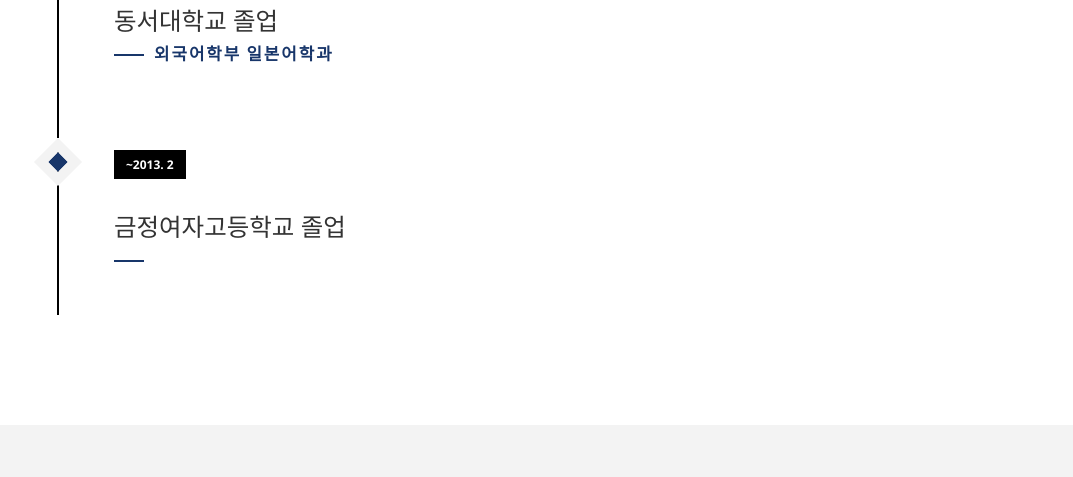
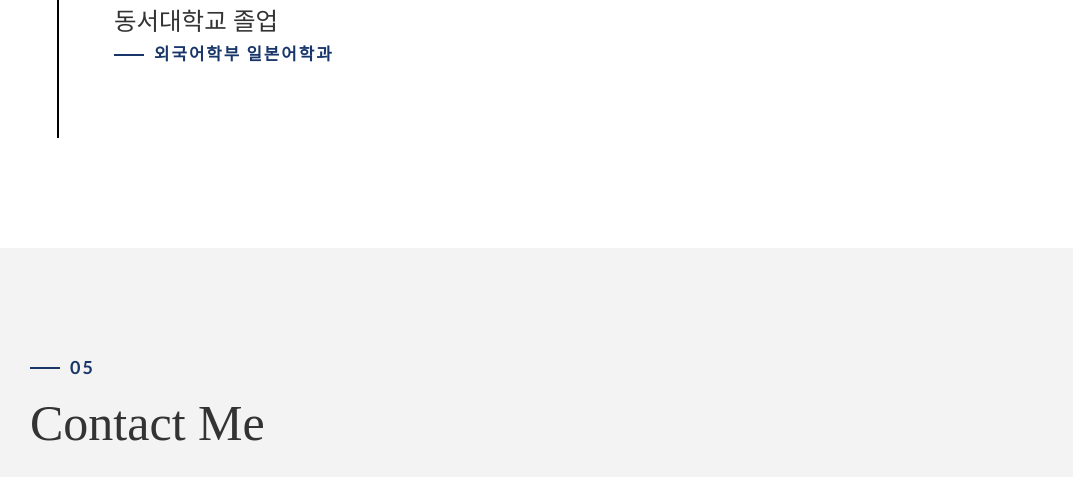
Before and after one commit to WOOFWOOFTHEDOG/webportfolio, a plain HTML site: page index.html in a window 1280 px wide. Shown: the part 3560-4037 px from the top of the page, without its empty margins (55-1128 px from the left). Drawn offline with nearby package versions, Linux system fonts and the light colour scheme; files whose address does not match are found by name; a web font is replaced by a local one.

Commit message:
Update index 0706.html

```diff
--- a/index.html
+++ b/index.html
@@ -223,21 +223,6 @@
                 </ul>
             </div>
 
-            <div class="col-md-12">
-                <ul class="timeline">
-                    <li class="timeline-event" data-aos="fade-up">
-                        <label class="timeline-event-icon"></label>
-                        <div class="timeline-event-copy">
-                            <p class="timeline-event-thumbnail"> ~2013. 2 </p>
-                            <h3>금정여자고등학교 졸업</h3>
-                            <h4></h4>
-
-                        </div>
-                    </li>
-                </ul>
-            </div>
-
-
         </div>
     </div>
     <!-- ./experience -->
```
